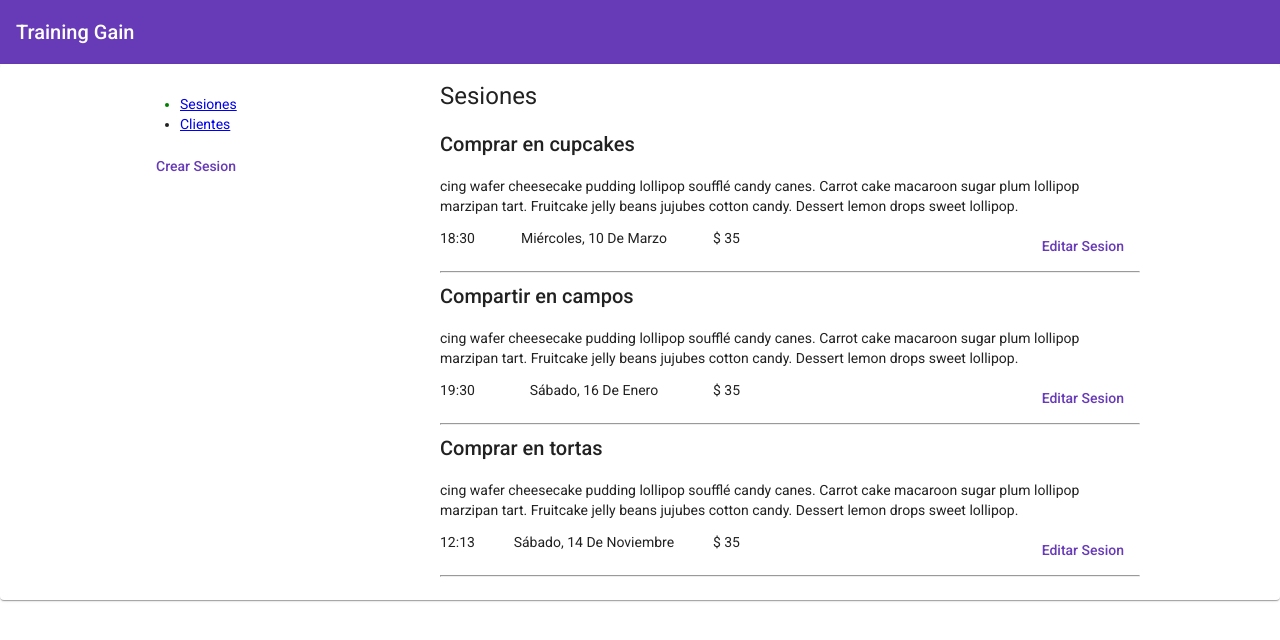
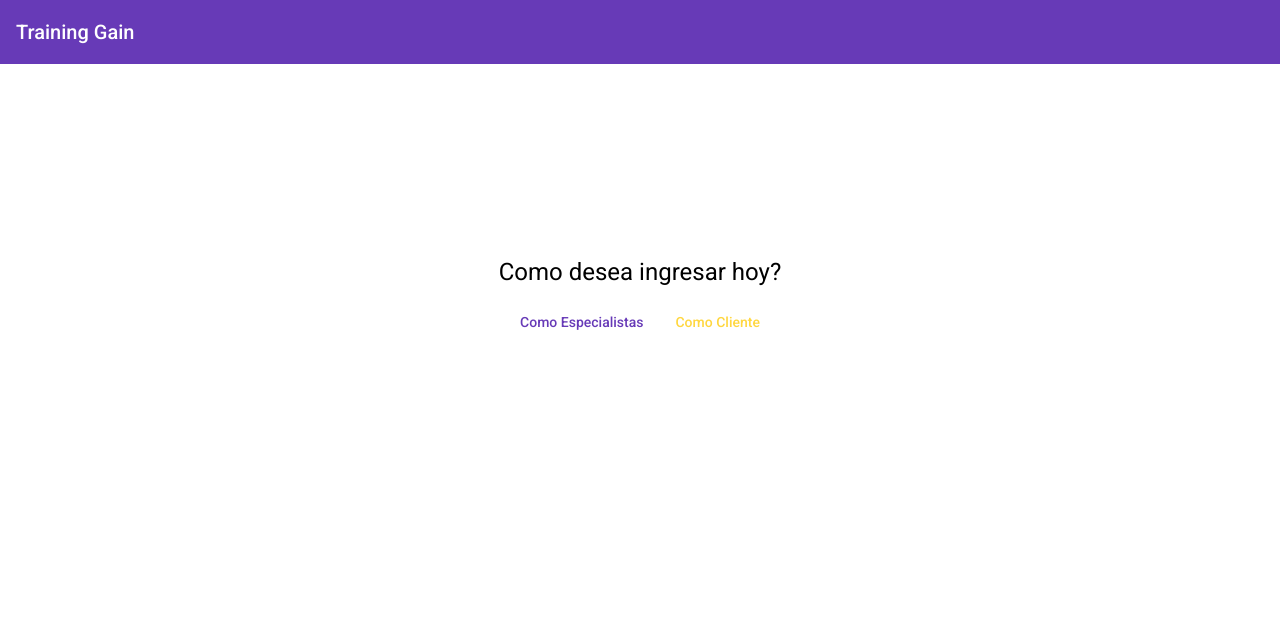
Before and after one commit to notFrost/TG-WebApp, an Angular app: page /session/1 in a window 1280 px wide. Shown: the top 640 px of the page. Built offline with nearby package versions, Linux system fonts and the light colour scheme.

Commit message:
Pagina principal y region de especialistas al 90%

```diff
--- a/src/app/app.component.css
+++ b/src/app/app.component.css
@@ -0,0 +1,4 @@
+.home{height: 100%}
+.titulo{margin-top:15%;}
+.logo{
+  cursor: pointer;}
--- a/src/app/app.component.html
+++ b/src/app/app.component.html
@@ -9,9 +9,19 @@
 
 <!--Toolbar -->
 <mat-toolbar color="primary">
-  <span>Training Gain</span>
+  <span class="logo" (click)="setSeleccion(false)">Training Gain</span>
 </mat-toolbar>
-<app-specialists></app-specialists>
+<div *ngIf="!seleccionado" class="home" >
+  <h1 class="titulo" fxLayoutAlign="center">Como desea ingresar hoy?</h1>
+  <div fxLayoutAlign="center" >
+    <button mat-button color="primary" (click)="setView(false)">Como Especialistas</button>
+    <button mat-button color="accent" (click)="setView(true)">Como Cliente</button>
+  </div>
+</div>
+<app-specialists *ngIf = "!cliente && seleccionado"></app-specialists>
+<div *ngIf = "cliente && seleccionado" fxFill>
+  <h1 fxLayoutAlign="center">Seccion de Clientes</h1>
+</div>
 <!-- * * * * * * * * * * * * * * * * * * * * * * * * * * * * * * * -->
 <!-- * * * * * * * * * * * The content above * * * * * * * * * * * -->
 <!-- * * * * * * * * * * is only a placeholder * * * * * * * * * * -->
--- a/src/app/app.component.ts
+++ b/src/app/app.component.ts
@@ -7,4 +7,17 @@ import { Component } from '@angular/core';
 })
 export class AppComponent {
   title = 'TG-WebApp';
+  cliente: boolean;
+  seleccionado: boolean;
+
+  constructor(){
+    this.seleccionado = false;
+  }
+  setView(valor: boolean): void{
+    this.seleccionado = true;
+    this.cliente = valor;
+  }
+  setSeleccion(valor:boolean): void{
+    this.seleccionado = false;
+  }
 }
--- /dev/null
+++ b/src/app/pages/specialists/sesion.component.html
@@ -0,0 +1,21 @@
+<h1 *ngIf="crear">Crear sesion</h1>
+<h1 *ngIf="!crear" mat-dialog-title>Editar sesion {{1}}</h1>
+
+<div mat-dialog-content fxLayoutAlign="flex-end" fxLayout="column">
+  <form (submit)="onSubmit()"  #sessionForm="ngForm" fxLayoutAlign="space-between">
+    <mat-form-field >
+      <input matInput placeholder="Titulo" name="titulo" required [(ngModel)]="sesionData.title">
+    </mat-form-field>
+    <mat-form-field >
+      <input matInput placeholder="Descripcion" name="descripcion" required [(ngModel)]="sesionData.description">
+    </mat-form-field>
+    <mat-form-field color="accent" appearance="fill">
+      <mat-label>Indique fecha</mat-label>
+      <input matInput [matDatepicker]="picker1"/>
+      <mat-datepicker-toggle matSuffix [for]="picker1"></mat-datepicker-toggle>
+      <mat-datepicker #picker1></mat-datepicker>
+    </mat-form-field>
+    <button mat-button color="primary">Agregar</button>
+  </form>
+  <button  mat-dialog-close mat-button color="secondary">Cerrar</button>
+</div>
--- a/src/app/pages/specialists/specialists.component.css
+++ b/src/app/pages/specialists/specialists.component.css
@@ -52,7 +52,7 @@ div > section{
 }
 
 .footer-sesion > .information{
-  width: 65%;
+  width: 45%;
   max-width: 300px;
   justify-content: space-between;
 }
@@ -63,3 +63,12 @@ div > section{
 .dia{
   text-transform: capitalize ;
 }
+
+ul {
+  list-style-type: none;
+}
+
+img{
+  width: 150px;
+  height: 100%;
+}
--- a/src/app/pages/specialists/specialists.component.html
+++ b/src/app/pages/specialists/specialists.component.html
@@ -4,12 +4,16 @@
       <div class="sidebar" fxFlex="30%">
         <!-- Menu -->
         <ul>
-          <li [class.active]="menuOption===0" (click)="menuInteraction(0)"><a href="#Sesiones">Sesiones</a></li>
-          <li [class.active]="menuOption===1" (click)="menuInteraction(1)"><a href="#Clientes">Clientes</a></li>
+          <li [class.active]="menuOption===0" (click)="menuInteraction(0)">
+            <a mat-button href="#Sesiones">Sesiones</a>
+          </li>
+          <li [class.active]="menuOption===1" (click)="menuInteraction(1)">
+            <a mat-button href="#Clientes">Clientes</a>
+          </li>
         </ul>
 
         <!-- Opciones para seccion de sesiones -->
-        <button *ngIf="menuOption===0" mat-button color="primary">Crear Sesion</button>
+        <button *ngIf="menuOption===0" mat-button color="primary" (click)="crearSesion()">Crear Sesion</button>
         <!--<div *ngIf="menuOption===0" class="menu">
           <mat-form-field color="accent" appearance="fill">
             <mat-label>Inherited calendar color</mat-label>
@@ -35,7 +39,6 @@
                       <div fxLayout="row" fxLayoutAlign="space-between" class="information">
                         <span>{{sesion.startDate.getHours()}}:{{sesion.startDate.getMinutes()}}</span>
                         <span class="dia">{{sesion.startDate.toLocaleDateString('es-ES', {weekday: 'long', month: 'long', day: 'numeric'})}}</span>
-                        <span>$ 35</span>
                       </div>
                       <button mat-button color="primary">Editar Sesion</button>
                   </footer>
@@ -52,10 +55,10 @@
           <div class="clientes" fxFlex="100%">
             <div *ngFor="let cliente of clientDataSource.data; let i = index" class="sesion">
               <div fxLayout="row" fxLayoutAlign="space-around">
-                <img class="user-image" src="https://via.placeholder.com/100" />
+                <img class="user-image" fxLayoutAlign="center" src="https://via.placeholder.com/150" />
                 <section>
                   <h2>{{ cliente.name }} </h2>
-                  <p>Descripcion</p>
+                  <p>{{ cliente.description }}</p>
                   <footer fxLayoutAlign="flex-end">
                     <button mat-button color="primary" (click)="openForm(cliente.id, cliente.name)">Crear Rutina</button>
                   </footer>
--- a/src/app/pages/specialists/specialists.component.ts
+++ b/src/app/pages/specialists/specialists.component.ts
@@ -34,40 +34,40 @@ export class SpecialistsComponent implements OnInit, AfterViewInit {
     this.clientDataSource.data = [
       {
         "id": 1,
-        "name": "Maria",
-        "lastname": "Lopez",
-        "description": "Felicidad"
+        "name": "Paula",
+        "lastname": "Perez",
+        "description": "Roll over and sun my belly i like to spend my days sleeping and eating fishes that my human fished for me we live on a luxurious yacht, sailing proudly under the sun, i like to walk on the deck, watching the horizon, dreaming of a good bowl of milk. Sleep on keyboard ignore the squirrels, you'll never catch them anyway so twitch tail in permanent irritation. With tail in the air friends are not food the dog smells bad. "
       },
       {
         "id": 2,
-        "name": "Diego",
-        "lastname": "Pereira",
-        "description": "Felicidad"
+        "name": "Dana",
+        "lastname": "Millares",
+        "description": "Playing with balls of wool love blinks and purr purr purr purr yawn or ptracy get scared by doggo also cucumerro . I cry and cry and cry unless you pet me, and then maybe i cry just for fun run as fast as i can into another room for no reason yet plays league of legends, yet lie on your belly and purr when you are asleep for mrow. Curl into a furry donut human is behind a closed door, emergency! abandoned! meeooowwww!!!"
       },
       {
         "id": 3,
-        "name": "Maria",
-        "lastname": "Lopez",
-        "description": "Felicidad"
+        "name": "Francisco",
+        "lastname": "Mendez",
+        "description": "Swipe at owner's legs favor packaging over toy yet give attitude if it fits i sits cats woo or gimme attention gimme attention gimme attention gimme attention gimme attention gimme attention just kidding i don't want it anymore meow bye sweet beast. Meow meow, i tell my human i want to go outside let me go outside nevermind inside is better. "
       }
     ];
 
     this.sessionDataSource.data = [
       {
         "id": 1,
-        "title": "Compartir en campos",
+        "title": "Levantar Pesas sin problema",
         "startDate": new  Date(2020, 12, 16, 19, 30, 0),
         "description": "cing wafer cheesecake pudding lollipop soufflé candy canes. Carrot cake macaroon sugar plum lollipop marzipan tart. Fruitcake jelly beans jujubes cotton candy. Dessert lemon drops sweet lollipop."
       },
       {
         "id": 2,
-        "title": "Comprar en cupcakes",
+        "title": "Crear rutinas efectivas",
         "startDate": new  Date(2020, 14, 10, 18, 30, 0),
         "description": "cing wafer cheesecake pudding lollipop soufflé candy canes. Carrot cake macaroon sugar plum lollipop marzipan tart. Fruitcake jelly beans jujubes cotton candy. Dessert lemon drops sweet lollipop."
       },
       {
         "id": 3,
-        "title": "Comprar en tortas",
+        "title": "Logra tu meta para este verano",
         "startDate": new Date(),
         "description": "cing wafer cheesecake pudding lollipop soufflé candy canes. Carrot cake macaroon sugar plum lollipop marzipan tart. Fruitcake jelly beans jujubes cotton candy. Dessert lemon drops sweet lollipop."
       }
@@ -91,16 +91,25 @@ export class SpecialistsComponent implements OnInit, AfterViewInit {
     this.dialog.open(RutinaComponent, {
       data: {
         clientName: name,
-        clientId: id,
+        clienteId: id,
         specialistId: 1
       }
     });
   }
 
+  crearSesion(){
+    this.dialog.open(SesionComponent, {
+      data: {
+        specialistNombre: "Carolina",
+      }
+    });
+  }
 }
 
-export interface DialogData {
-  animal: 'panda' | 'unicorn' | 'lion';
+export interface RutinaDialogData {
+  clientName: string;
+  clienteId: number;
+  specialistId: number;
 }
 
 class Rutina {
@@ -110,8 +119,8 @@ class Rutina {
 }
 
 @Component({
-  selector: 'app-rutina-form',
-  templateUrl: './rutinaForm.component.html',
+  selector: 'app-rutina',
+  templateUrl: './rutina.component.html',
 })
 export class RutinaComponent implements OnInit{
   @ViewChild('rutinaForm', { static: false })
@@ -125,9 +134,9 @@ export class RutinaComponent implements OnInit{
   rutinaData: Rutina;
   rutinas: Array<Rutina>;
 
-  constructor(@Inject(MAT_DIALOG_DATA) public data: DialogData) {
+  constructor(@Inject(MAT_DIALOG_DATA) public data: RutinaDialogData) {
     this.rutinaData = {} as Rutina;
-    this.clientId = data.clientId;
+    this.clientId = data.clienteId;
     this.clientName = data.clientName;
     this.specialistId = data.specialistId;
   }
@@ -164,3 +173,49 @@ export class RutinaComponent implements OnInit{
     console.log('Rutina Borrada', this.rutinaData);
   }
 }
+
+
+export interface SesionDialogData {
+  specialistNombre: string;
+}
+
+@Component({
+  selector: 'app-sesion',
+  templateUrl: './sesion.component.html',
+})
+export class SesionComponent implements OnInit{
+  @ViewChild('sesionForm', { static: false })
+  sesionForm: NgForm;
+  sesionData: Session;
+  sesions: Array<Session>;
+  crear: boolean;
+  specialistNombre: string;
+
+  constructor(@Inject(MAT_DIALOG_DATA) public data: SesionDialogData) {
+    this.sesionData = {} as Session;
+    this.specialistNombre = data.specialistNombre;
+  }
+
+  ngOnInit(): void {
+    this.crear = true;
+    this.sesions = JSON.parse(localStorage.getItem(JSON.stringify('sesions'))) || [];
+  }
+
+  onSubmit(): void {
+    if (this.sesionForm.form.valid) {
+      this.addSession();
+      this.sesionForm.reset();
+    } else {
+      console.log('Invalid Data');
+    }
+  }
+  addSession(): void{
+    localStorage.setItem('sesions', JSON.stringify({}));
+  }
+  editarSesion(): void{
+
+  }
+  deleteSession(index: number): void{
+    localStorage.setItem('sesions', JSON.stringify({}));
+  }
+}
```
Also changed, not shown: src/app/app.module.ts (+9 -4 lines), src/app/pages/specialists/rutina.component.html (renamed from src/app/pages/specialists/rutinaForm.component.html).
